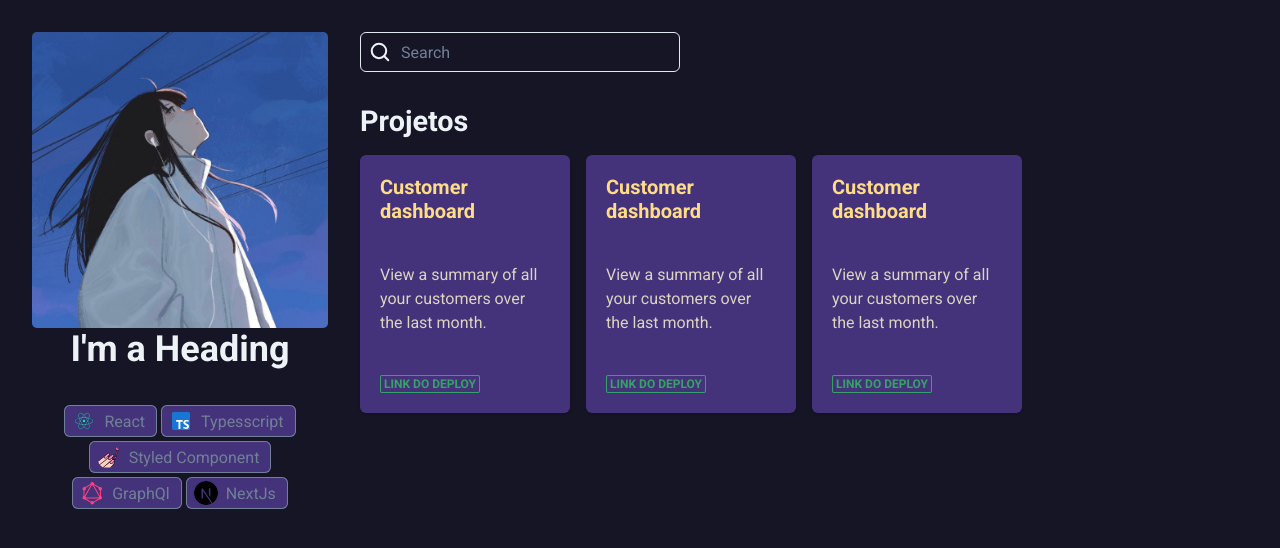
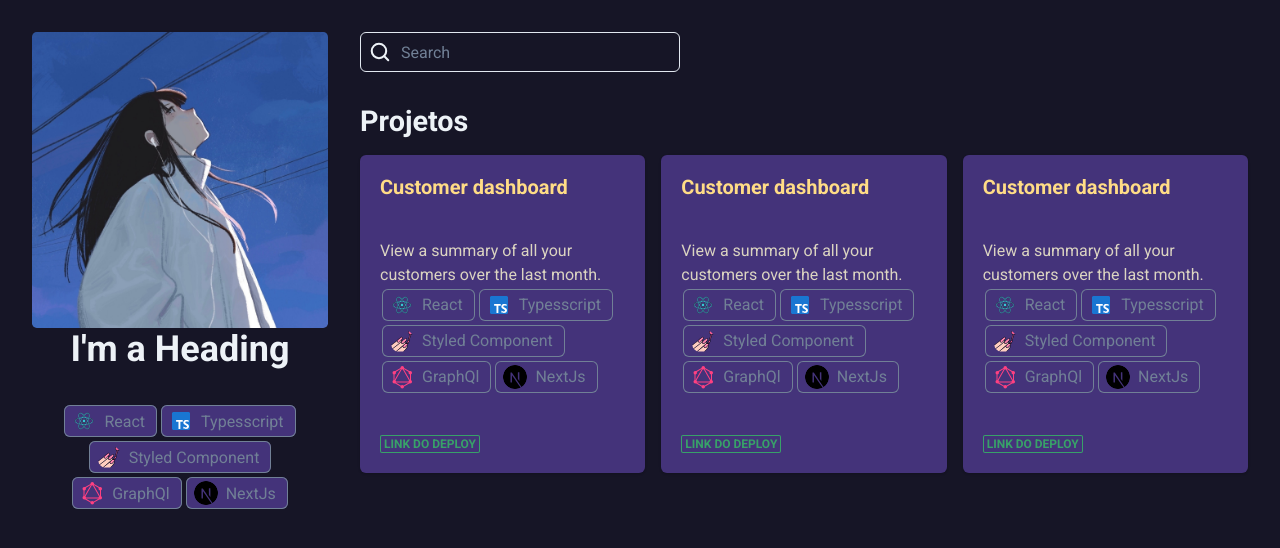
Before and after one commit to nataliaaraujo0/myblog, a Next.js app: page / in a window 1280 px wide. Shown: the top 548 px of the page. Built offline with nearby package versions, Linux system fonts and the light colour scheme.

Commit message:
improviment: estrutura layout pagina repo

```diff
--- a/src/components/ListRepositories/index.tsx
+++ b/src/components/ListRepositories/index.tsx
@@ -8,12 +8,13 @@ import {
   SimpleGrid,
   Text,
 } from "@chakra-ui/react";
+import { TagGroup } from "../TagGroup";
 export const ListRepositories = () => {
   return (
     <>
       <SimpleGrid
         spacing={4}
-        templateColumns="repeat(auto-fill, minmax(200px, 1fr))"
+        templateColumns="repeat(auto-fill, minmax(220px, 1fr))"
       >
         <Card bg="purple.800">
           <CardHeader>
@@ -25,6 +26,7 @@ export const ListRepositories = () => {
             <Text color="#dbd4c1">
               View a summary of all your customers over the last month.
             </Text>
+            <TagGroup />
           </CardBody>
           <CardFooter>
             <Badge variant="outline" colorScheme="green">
@@ -42,6 +44,7 @@ export const ListRepositories = () => {
             <Text color="#dbd4c1">
               View a summary of all your customers over the last month.
             </Text>
+            <TagGroup />
           </CardBody>
           <CardFooter>
             <Badge variant="outline" colorScheme="green">
@@ -59,10 +62,11 @@ export const ListRepositories = () => {
             <Text color="#dbd4c1">
               View a summary of all your customers over the last month.
             </Text>
+            <TagGroup />
           </CardBody>
           <CardFooter>
             <Badge variant="outline" colorScheme="green">
-              Link do deploy{" "}
+              Link do deploy
             </Badge>
           </CardFooter>
         </Card>
```
